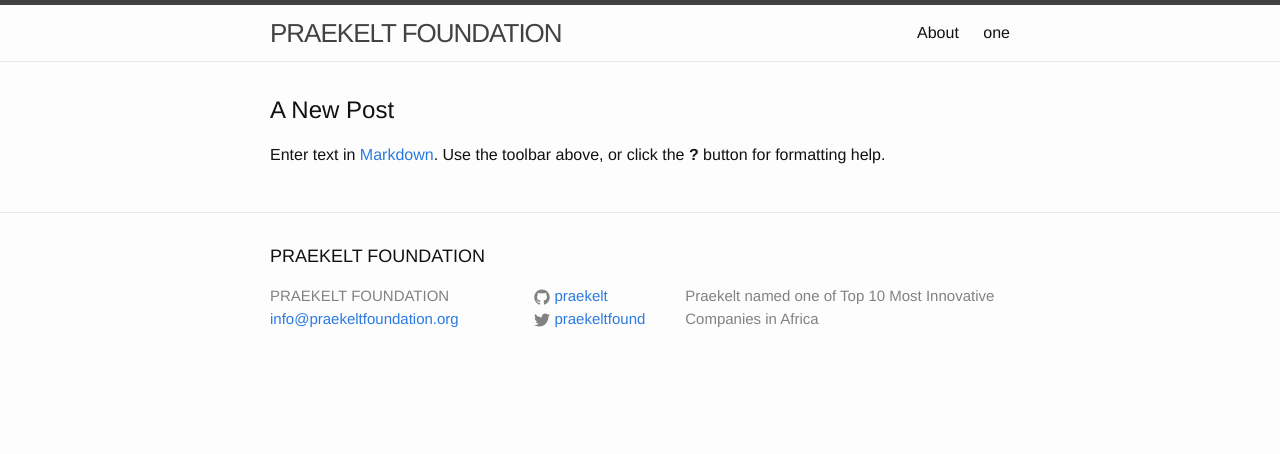
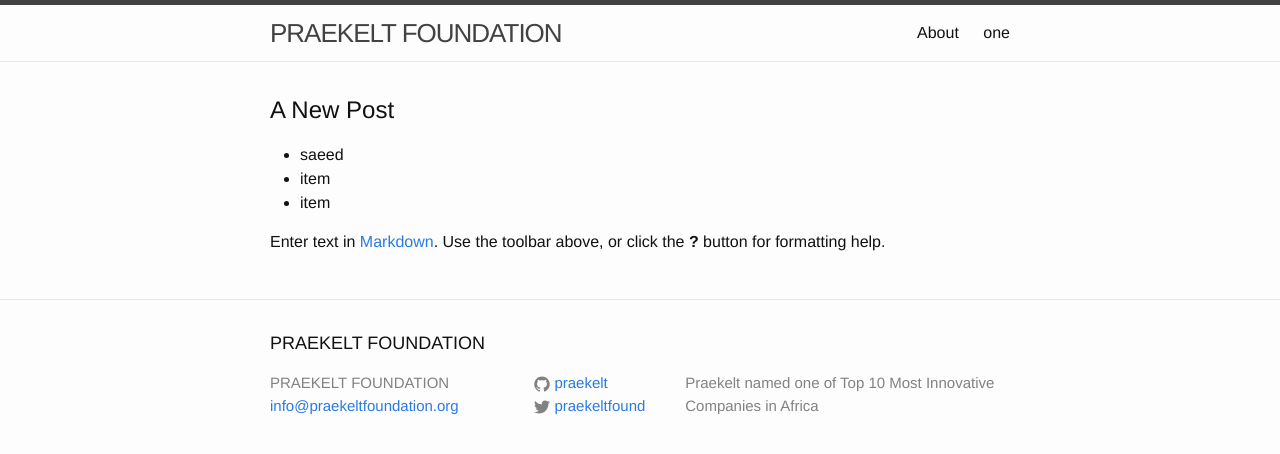
Before and after one commit to praekelt/handbook, a Jekyll site: the page built from test.markdown, in a window 1280 px wide. Shown: the top 454 px of the page. Built offline with Jekyll 4.4.1, drawn with Linux system fonts in a browser that asks for light colours.

Commit message:
Updated test.markdown

```diff
--- a/test.markdown
+++ b/test.markdown
@@ -4,5 +4,9 @@
 ---
 
 ## A New Post
+- saeed
+- item
+- item
+
 
 Enter text in [Markdown](http://daringfireball.net/projects/markdown/). Use the toolbar above, or click the **?** button for formatting help.
```
